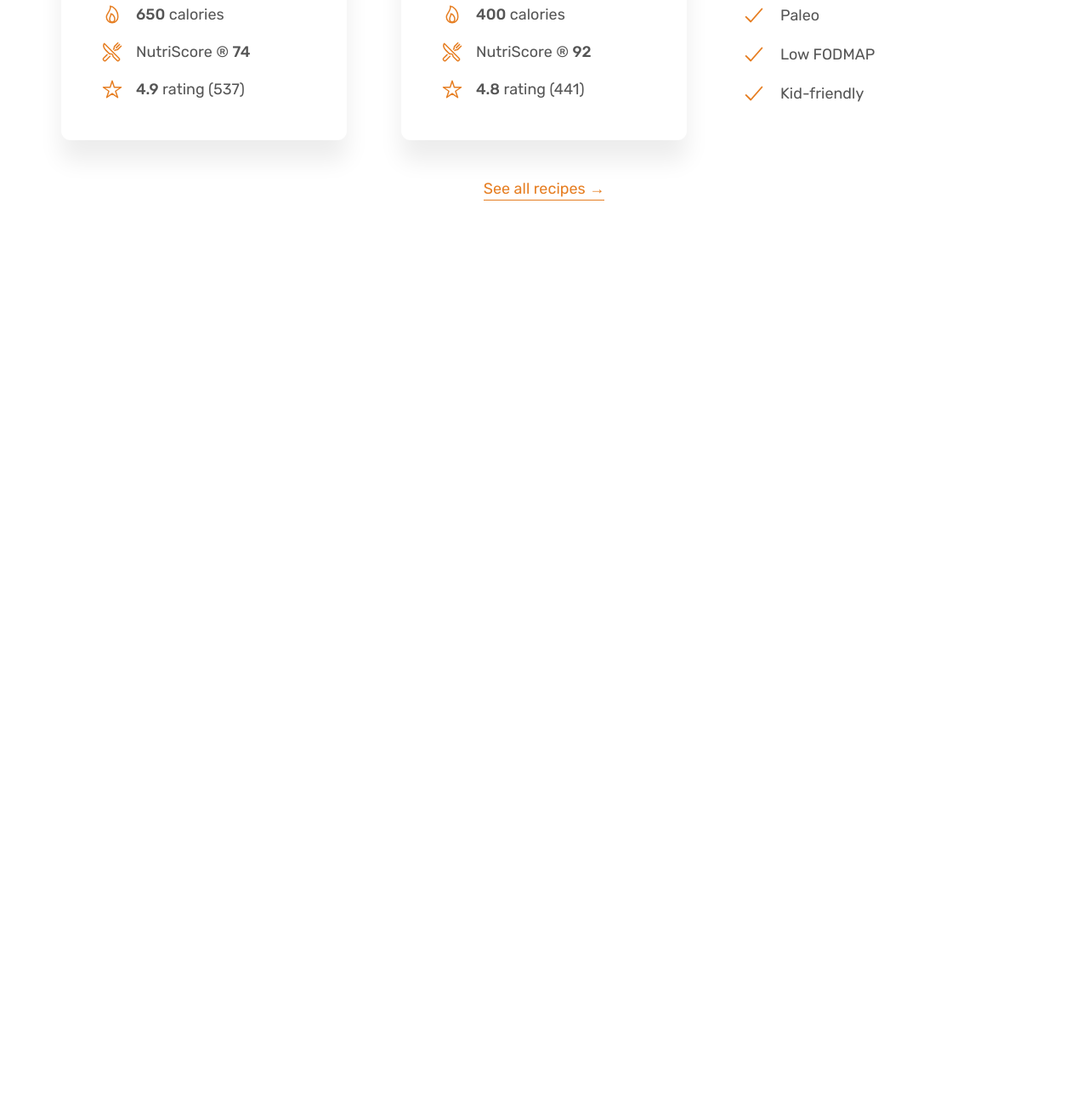
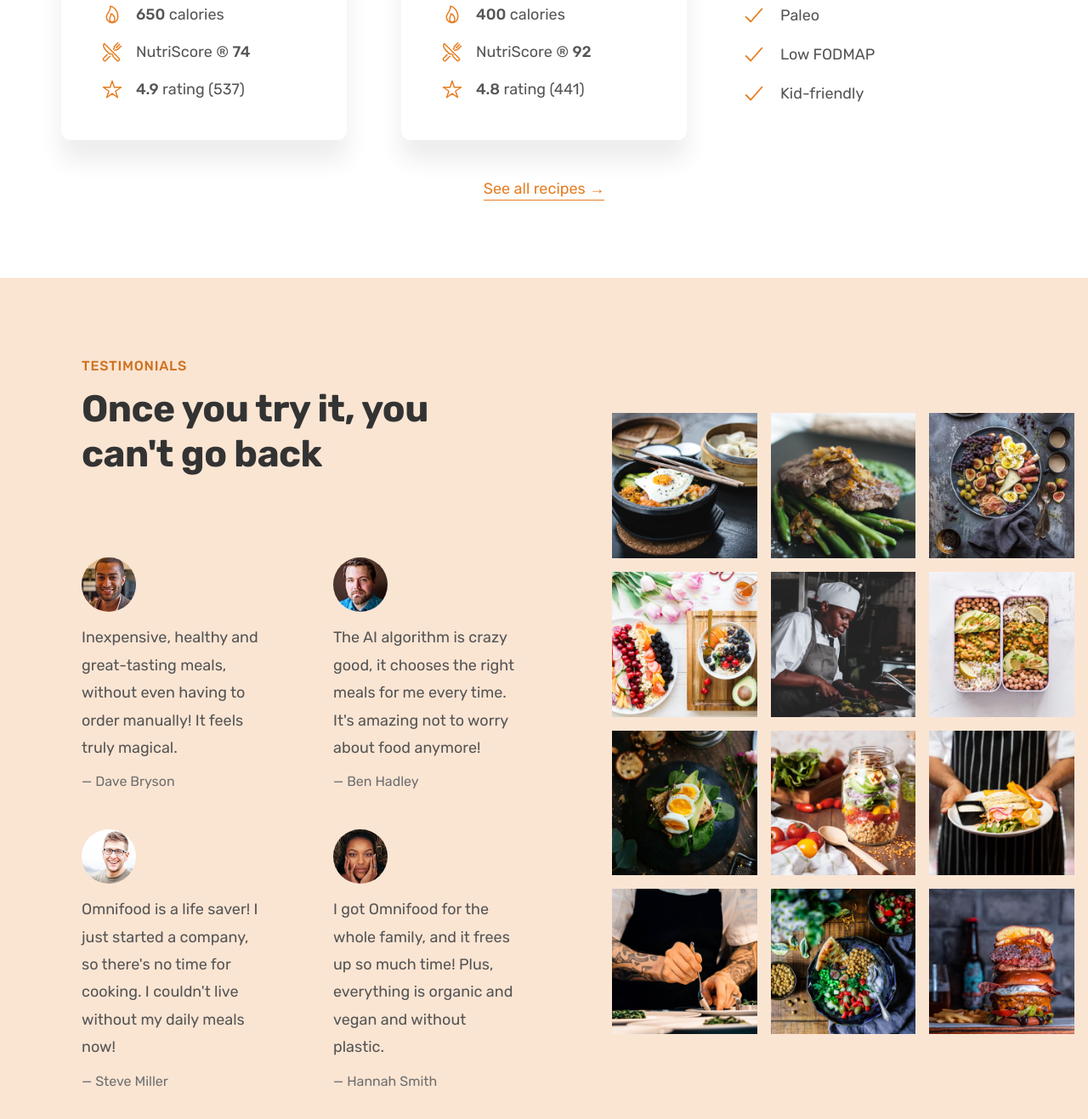
Before and after one commit to NVD0606/omni-food, a plain HTML site: page index.html in a window 1280 px wide. Shown: the part 3231-4548 px from the top of the page at 85% size. Before the commit the page ends 3558 px from the top, so only its background shows below. Drawn offline with nearby package versions, Linux system fonts and the light colour scheme.

Commit message:
Testimonials section

```diff
--- a/css/general.css
+++ b/css/general.css
@@ -28,6 +28,7 @@ Paragraph: 1.6
 - Shades:
 - Accents:
 - Greys:
+#6f6f6f
 #555
 #333
 
--- a/css/style.css
+++ b/css/style.css
@@ -282,3 +282,56 @@
   height: 3rem;
   color: #e67e22;
 }
+
+/******************************/
+/* Testimonials Section*/
+/******************************/
+.section-testimonials {
+  background-color: #fae5d3;
+  display: grid;
+  grid-template-columns: 55fr 45fr;
+  align-items: center;
+}
+.testimonials-container {
+  padding: 9.6rem;
+}
+.testimonials {
+  display: grid;
+  grid-template-columns: 1fr 1fr;
+  row-gap: 4.8rem;
+  column-gap: 8rem;
+}
+.testimonial-img {
+  width: 6.4rem;
+  border-radius: 50%;
+  margin-bottom: 1.2rem;
+}
+.testimonial-text {
+  font-size: 1.8rem;
+  line-height: 1.8;
+  margin-bottom: 1.6rem;
+}
+.testimonial-name {
+  font-size: 1.6rem;
+  color: #6f6f6f;
+}
+.gallery {
+  display: grid;
+  grid-template-columns: repeat(3, 1fr);
+  gap: 1.6rem;
+  padding: 1.6rem;
+}
+.gallery-item img {
+  /* remove line white space */
+  display: block;
+
+  width: 100%;
+  transition: all 0.4s;
+}
+/* Tạo hiệu ứng phóng to cho ảnh */
+.gallery-item img:hover {
+  transform: scale(1.1);
+}
+.gallery-item {
+  overflow: hidden;
+}
--- a/index.html
+++ b/index.html
@@ -266,6 +266,136 @@
           <a href="#" class="link">See all recipes &rarr;</a>
         </div>
       </section>
+      <section class="section-testimonials">
+        <div class="testimonials-container">
+          <span class="subheading">Testimonials</span>
+          <h2 class="heading-secondary">Once you try it, you can't go back</h2>
+          <div class="testimonials">
+            <figure class="testimonial">
+              <img
+                src="img/customers/dave.jpg"
+                alt="Photo of customer Dave Bryson"
+                class="testimonial-img"
+              />
+              <blockquote class="testimonial-text">
+                Inexpensive, healthy and great-tasting meals, without even
+                having to order manually! It feels truly magical.
+              </blockquote>
+              <p class="testimonial-name">&mdash; Dave Bryson</p>
+            </figure>
+            <figure class="testimonial">
+              <img
+                src="img/customers/ben.jpg"
+                alt="Photo of customer Ben Hadley"
+                class="testimonial-img"
+              />
+              <blockquote class="testimonial-text">
+                The AI algorithm is crazy good, it chooses the right meals for
+                me every time. It's amazing not to worry about food anymore!
+              </blockquote>
+              <p class="testimonial-name">&mdash; Ben Hadley</p>
+            </figure>
+            <figure class="testimonial">
+              <img
+                src="img/customers/steve.jpg"
+                alt="Photo of customer Steve Miller"
+                class="testimonial-img"
+              />
+              <blockquote class="testimonial-text">
+                Omnifood is a life saver! I just started a company, so there's
+                no time for cooking. I couldn't live without my daily meals now!
+              </blockquote>
+              <p class="testimonial-name">&mdash; Steve Miller</p>
+            </figure>
+            <figure class="testimonial">
+              <img
+                src="img/customers/hannah.jpg"
+                alt="Photo of customer Hannah Smith"
+                class="testimonial-img"
+              />
+              <blockquote class="testimonial-text">
+                I got Omnifood for the whole family, and it frees up so much
+                time! Plus, everything is organic and vegan and without plastic.
+              </blockquote>
+              <p class="testimonial-name">&mdash; Hannah Smith</p>
+            </figure>
+          </div>
+        </div>
+        <div class="gallery">
+          <figure class="gallery-item">
+            <img
+              src="img/gallery/gallery-1.jpg"
+              alt="Photo of beautifully arranged food"
+            />
+          </figure>
+          <figure class="gallery-item">
+            <img
+              src="img/gallery/gallery-2.jpg"
+              alt="Photo of beautifully arranged food"
+            />
+          </figure>
+          <figure class="gallery-item">
+            <img
+              src="img/gallery/gallery-3.jpg"
+              alt="Photo of beautifully arranged food"
+            />
+          </figure>
+          <figure class="gallery-item">
+            <img
+              src="img/gallery/gallery-4.jpg"
+              alt="Photo of beautifully arranged food"
+            />
+          </figure>
+          <figure class="gallery-item">
+            <img
+              src="img/gallery/gallery-5.jpg"
+              alt="Photo of beautifully arranged food"
+            />
+          </figure>
+          <figure class="gallery-item">
+            <img
+              src="img/gallery/gallery-6.jpg"
+              alt="Photo of beautifully arranged food"
+            />
+          </figure>
+          <figure class="gallery-item">
+            <img
+              src="img/gallery/gallery-7.jpg"
+              alt="Photo of beautifully arranged food"
+            />
+          </figure>
+          <figure class="gallery-item">
+            <img
+              src="img/gallery/gallery-8.jpg"
+              alt="Photo of beautifully arranged food"
+            />
+          </figure>
+          <figure class="gallery-item">
+            <img
+              src="img/gallery/gallery-9.jpg"
+              alt="Photo of beautifully arranged food"
+            />
+          </figure>
+          <figure class="gallery-item">
+            <img
+              src="img/gallery/gallery-10.jpg"
+              alt="Photo of beautifully arranged food"
+            />
+          </figure>
+          <figure class="gallery-item">
+            <img
+              src="img/gallery/gallery-11.jpg"
+              alt="Photo of beautifully arranged food"
+            />
+          </figure>
+          <figure class="gallery-item">
+            <img
+              src="img/gallery/gallery-12.jpg"
+              alt="Photo of beautifully arranged food"
+            />
+          </figure>
+        </div>
+      </section>
     </main>
     <script
       type="module"
```
